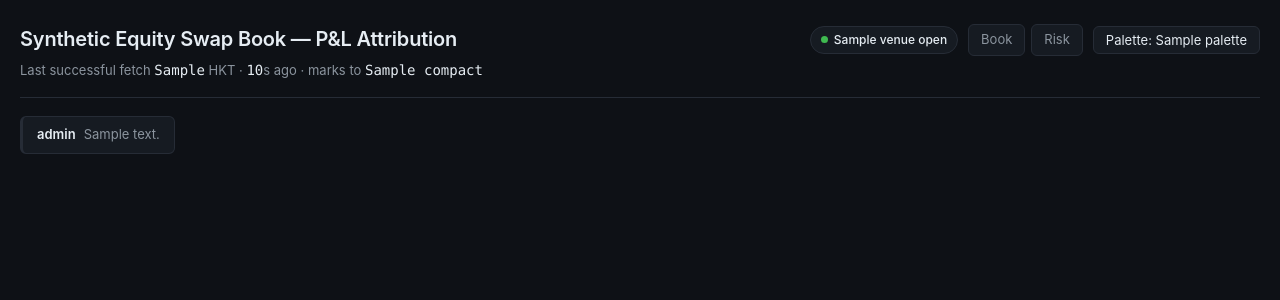
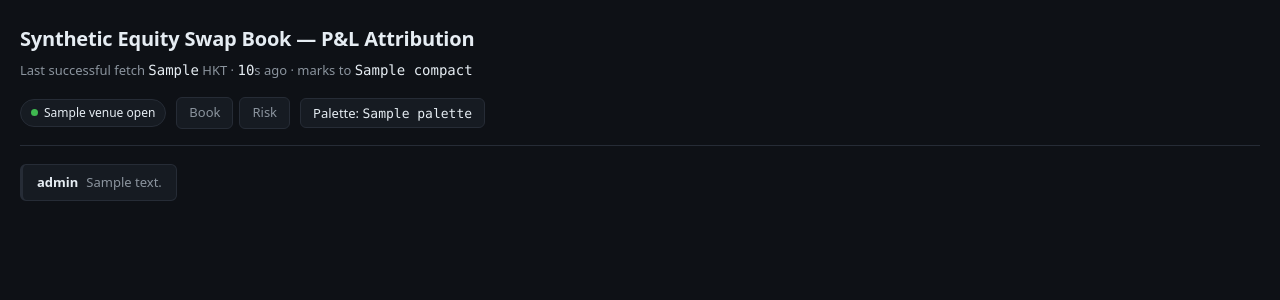
Before and after one commit to Merlin-DD/JPMC, a Django app: template book/templates/book/base.html in a window 1280 px wide. Shown: the top 300 px of the page. Run offline with Django 5.2, Linux system fonts and the light colour scheme; the template is opened without the code that fills it: most values are stand-ins (such as "Sample title", 1, 10 or a date in 2020); some web fonts are replaced.

Commit message:
step 8: README, system fonts, palette repaint without reflow

```diff
--- a/book/templates/book/base.html
+++ b/book/templates/book/base.html
@@ -4,8 +4,6 @@
 <meta charset="utf-8">
 <meta name="viewport" content="width=device-width, initial-scale=1">
 <title>{% block title %}Synthetic Equity Swap Book{% endblock %}</title>
-<link rel="preload" as="font" type="font/woff2" href="{% static 'fonts/Inter-Regular.woff2' %}" crossorigin>
-<link rel="preload" as="font" type="font/woff2" href="{% static 'fonts/JetBrainsMono-Regular.woff2' %}" crossorigin>
 <link rel="stylesheet" href="{% static 'css/desk.css' %}">
 {% block head_extra %}{% endblock %}
 </head>
--- a/static/css/desk.css
+++ b/static/css/desk.css
@@ -4,50 +4,6 @@
  * colour alone. The --pos/--neg tokens are reinforcement, which is why
  * swapping them for the CVD palette changes nothing about legibility.
  */
-
-/* ---------------------------------------------------------------- *
- * Fonts — self-hosted woff2, see static/fonts/README.md
- * ---------------------------------------------------------------- */
-
-@font-face {
-  font-family: "Inter";
-  src: url("../fonts/Inter-Regular.woff2") format("woff2");
-  font-weight: 400;
-  font-style: normal;
-  font-display: swap;
-}
-
-@font-face {
-  font-family: "Inter";
-  src: url("../fonts/Inter-Medium.woff2") format("woff2");
-  font-weight: 500;
-  font-style: normal;
-  font-display: swap;
-}
-
-@font-face {
-  font-family: "Inter";
-  src: url("../fonts/Inter-SemiBold.woff2") format("woff2");
-  font-weight: 600;
-  font-style: normal;
-  font-display: swap;
-}
-
-@font-face {
-  font-family: "JetBrains Mono";
-  src: url("../fonts/JetBrainsMono-Regular.woff2") format("woff2");
-  font-weight: 400;
-  font-style: normal;
-  font-display: swap;
-}
-
-@font-face {
-  font-family: "JetBrains Mono";
-  src: url("../fonts/JetBrainsMono-Medium.woff2") format("woff2");
-  font-weight: 500;
-  font-style: normal;
-  font-display: swap;
-}
 
 /* ---------------------------------------------------------------- *
  * Tokens
@@ -74,10 +30,15 @@
   --series-financing: #d29922;
   --series-cross: #bc8cff;
 
-  --font-ui: "Inter", -apple-system, BlinkMacSystemFont, "Segoe UI", Roboto,
+  /* System stacks, not self-hosted webfonts — nothing to download, nothing
+   * to 404, and no manifest reference for collectstatic to resolve. The
+   * numeric columns depend on font-variant-numeric: tabular-nums (see
+   * .num), which every face in these stacks supports; a monospace face
+   * gives fixed-width digits regardless. */
+  --font-ui: system-ui, -apple-system, BlinkMacSystemFont, "Segoe UI", Roboto,
     "Helvetica Neue", Arial, sans-serif;
-  --font-mono: "JetBrains Mono", ui-monospace, SFMono-Regular, "SF Mono",
-    Menlo, Consolas, "Liberation Mono", monospace;
+  --font-mono: ui-monospace, SFMono-Regular, "SF Mono", Menlo, Consolas,
+    "Liberation Mono", monospace;
 
   --radius: 6px;
   --gap: 16px;
@@ -153,12 +114,15 @@ a {
  * Header
  * ---------------------------------------------------------------- */
 
+/* Deliberately a block, not a wrapping flex row.
+ *
+ * As a `flex-wrap: wrap` row the control group sat exactly on a wrap
+ * boundary: the palette button is ~32px narrower when its label reads
+ * "cvd" than "standard", and above ~1300px that delta was enough to pull
+ * the whole row up onto the title line, moving everything below it by
+ * ~48px. A colour toggle must repaint, never reflow — so the control row
+ * is now always its own row, whatever its contents measure. */
 .masthead {
-  display: flex;
-  flex-wrap: wrap;
-  align-items: flex-start;
-  justify-content: space-between;
-  gap: var(--gap);
   padding-bottom: 16px;
   border-bottom: 1px solid var(--border);
 }
@@ -185,6 +149,7 @@ a {
   align-items: center;
   gap: 10px;
   flex-wrap: wrap;
+  margin-top: var(--gap);
 }
 
 .venues {
@@ -239,6 +204,24 @@ a {
 
 .btn:hover {
   border-color: var(--text-dim);
+}
+
+/* The palette name is the only text on the page whose content changes with
+ * the palette, so it is the only thing that can change the masthead's
+ * measured width. Monospace plus a min-width pins the button: in a
+ * monospace face 1ch is one glyph advance, so this is stable across
+ * platforms without hardcoding pixels.
+ *
+ * 9ch, not 8ch — the longest label ("standard") is 8 glyphs, and at exactly
+ * 8ch the declared minimum came out a fraction *below* the measured text,
+ * so it bound for "cvd" and not for "standard" and the button still moved
+ * by 1/128px. The minimum has to exceed the longest label to bind for
+ * every value. */
+#palette-name {
+  display: inline-block;
+  min-width: 9ch;
+  font-family: var(--font-mono);
+  text-align: left;
 }
 
 .nav {
```
Also changed, not shown: README.md, static/fonts/README.md (deleted).
